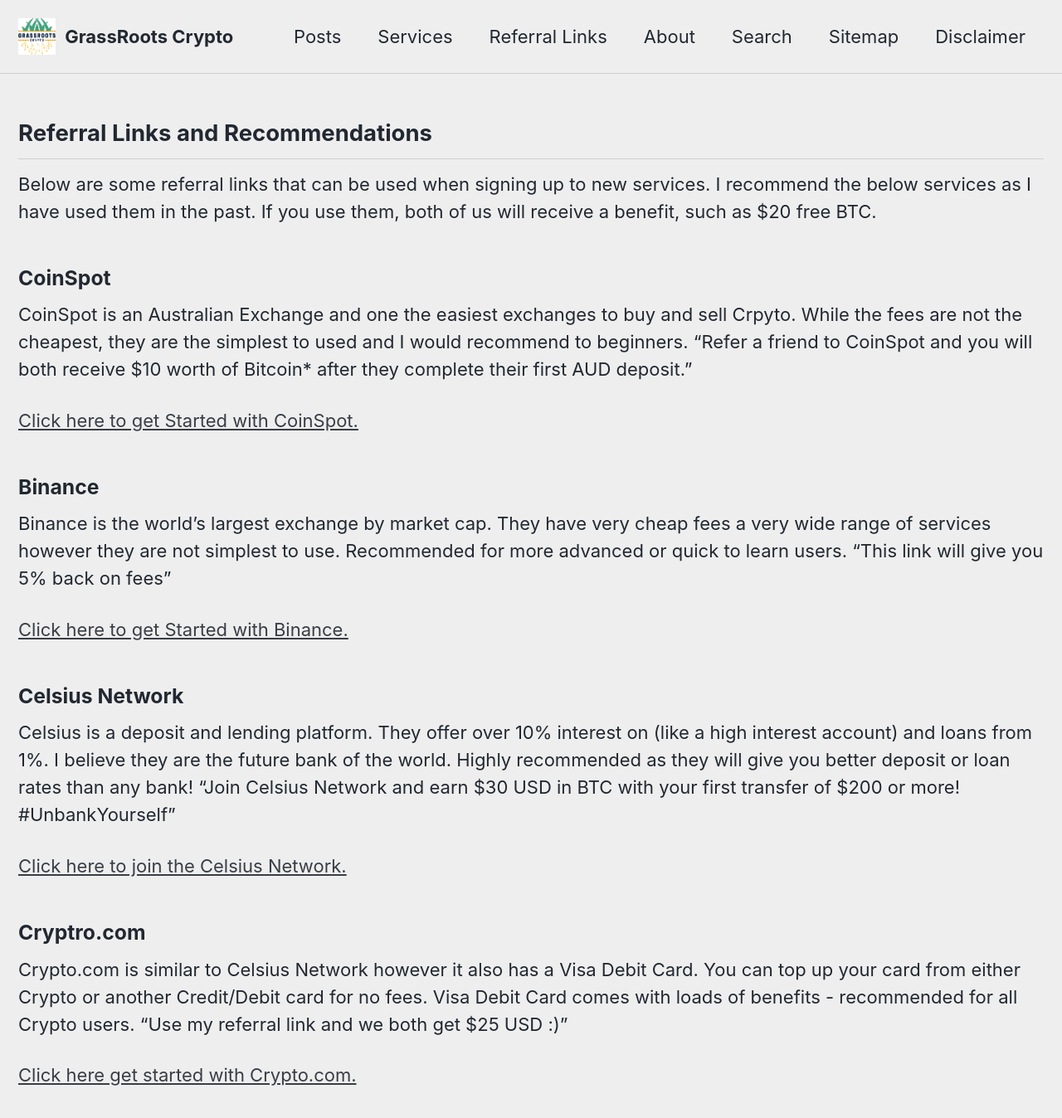
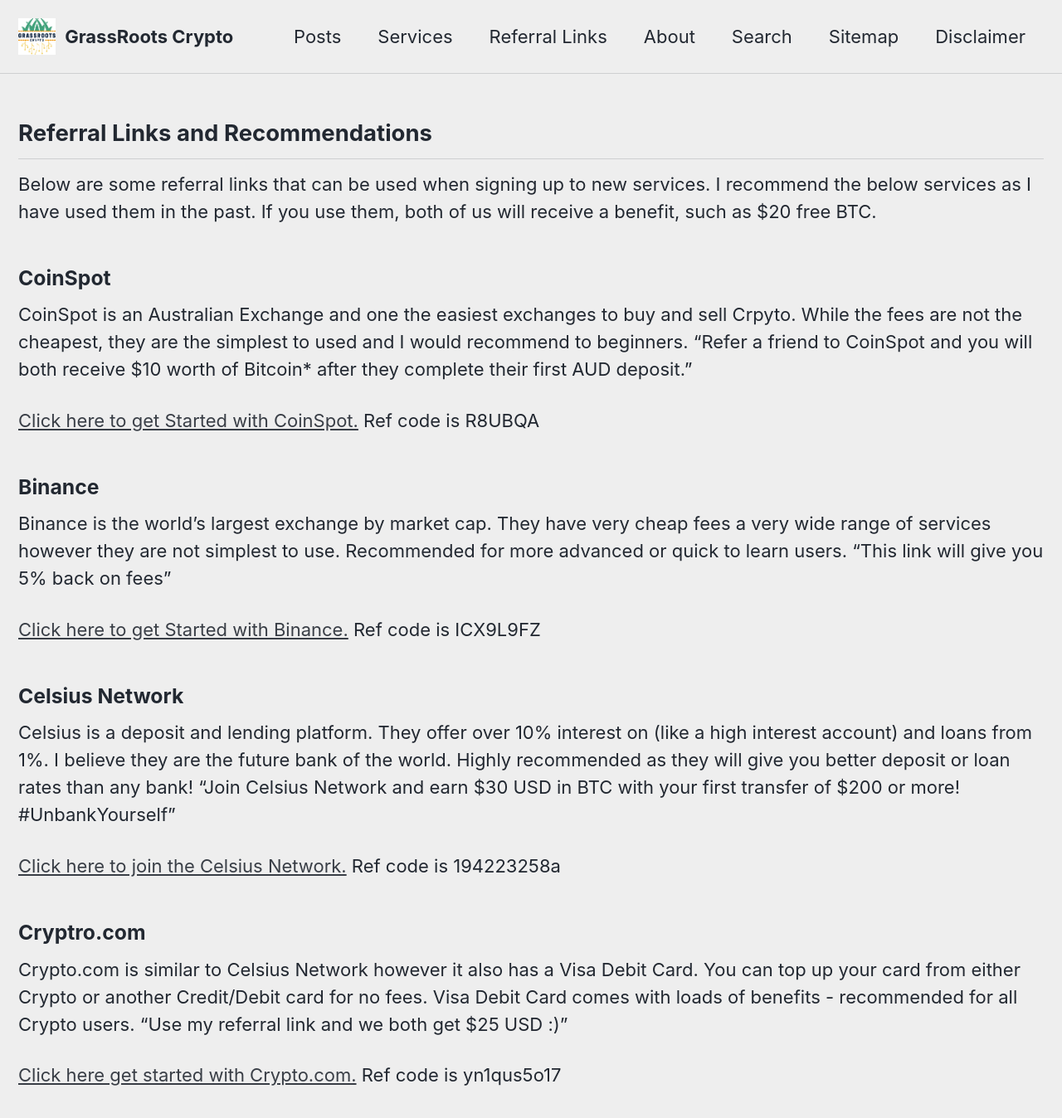
Before and after one commit to GrassRootsCrypto/GrassRootsCrypto.github.io, a Jekyll site: the page built from _pages/ReferralLinks.md, in a window 1280 px wide and 1400 px high. Shown: the top 1348 px of the window at 83% size. Built offline with Jekyll 4.4.1, drawn with Linux system fonts in a browser that asks for light colours; cached includes are drawn as plain includes.

Commit message:
Update ReferralLinks.md
Added Codes

```diff
--- a/_pages/ReferralLinks.md
+++ b/_pages/ReferralLinks.md
@@ -15,14 +15,14 @@
 CoinSpot is an Australian Exchange and one the easiest exchanges to buy and sell Crpyto. While the fees are not the cheapest, they are the simplest to used and I would recommend to beginners.
 "Refer a friend to CoinSpot and you will both receive $10 worth of Bitcoin* after they complete their first AUD deposit."
 
-<a href="https://www.coinspot.com.au?affiliate=R8UBQA"> Click here to get Started with CoinSpot.</a>
+<a href="https://www.coinspot.com.au?affiliate=R8UBQA"> Click here to get Started with CoinSpot.</a>  Ref code is R8UBQA
 
 
 ### Binance
 Binance is the world's largest exchange by market cap. They have very cheap fees a very wide range of services however they are not simplest to use. Recommended for more advanced or quick to learn users.
 "This link will give you 5% back on fees"
 
-<a href="https://www.binance.com/en-AU/register?ref=ICX9L9FZ">Click here to get Started with Binance.</a>
+<a href="https://www.binance.com/en-AU/register?ref=ICX9L9FZ">Click here to get Started with Binance.</a> Ref code is ICX9L9FZ
 
 
 ### Celsius Network
@@ -30,10 +30,10 @@
 Highly recommended as they will give you better deposit or loan rates than any bank!
 "Join Celsius Network and earn $30 USD in BTC with your first transfer of $200 or more! #UnbankYourself"
 
-<a href="https://celsiusnetwork.app.link/194223258a">Click here to join the Celsius Network.</a>
+<a href="https://celsiusnetwork.app.link/194223258a">Click here to join the Celsius Network.</a> Ref code is 194223258a
 
 
 ### Cryptro.com
 Crypto.com is similar to Celsius Network however it also has a Visa Debit Card. You can top up your card from either Crypto or another Credit/Debit card for no fees. Visa Debit Card comes with loads of benefits - recommended for all Crypto users. "Use my referral link and we both get $25 USD :)"
 
-<a href="https://crypto.com/app/yn1qus5o17">Click here get started with Crypto.com.</a>
+<a href="https://crypto.com/app/yn1qus5o17">Click here get started with Crypto.com.</a> Ref code is yn1qus5o17
```
